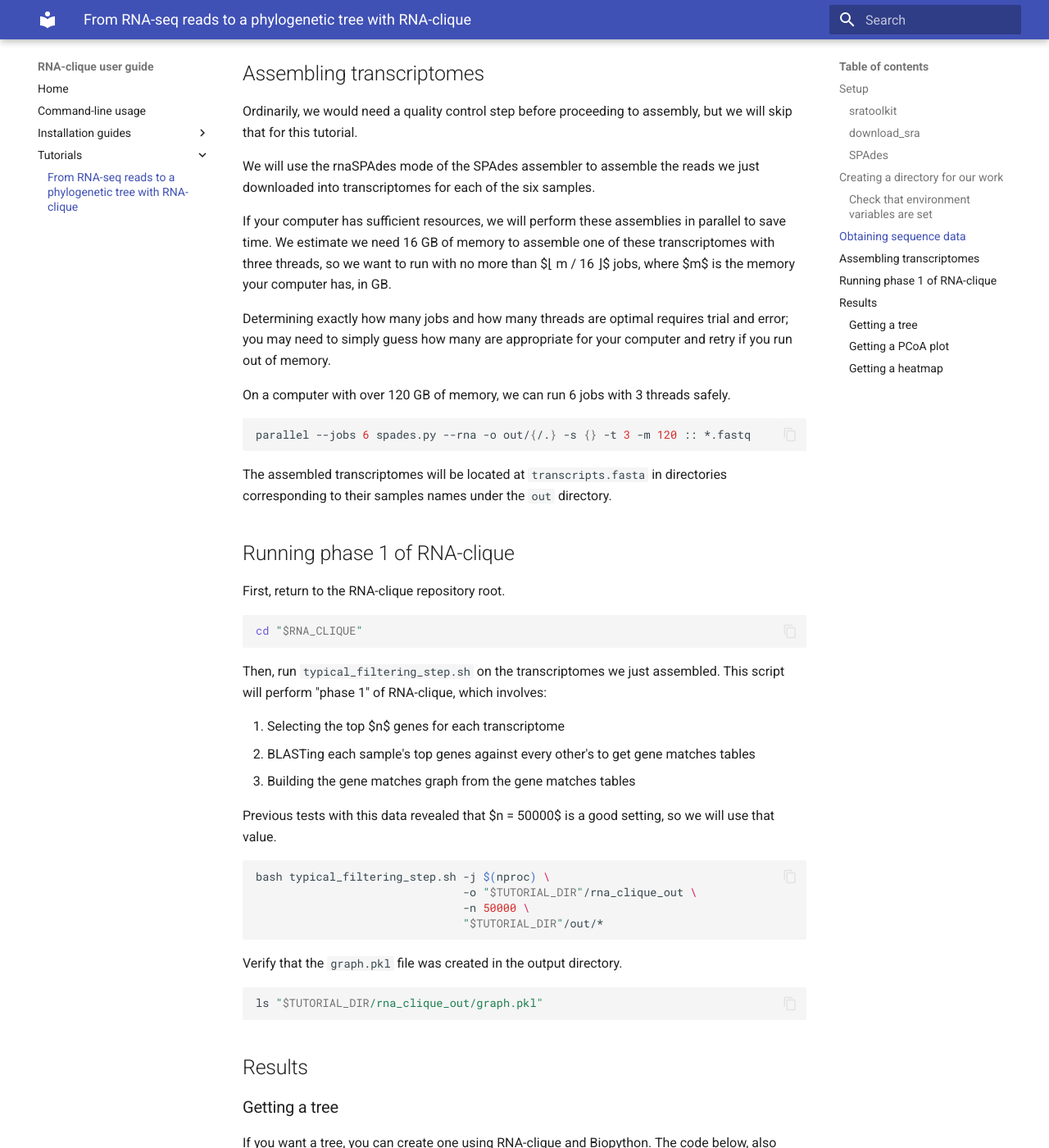
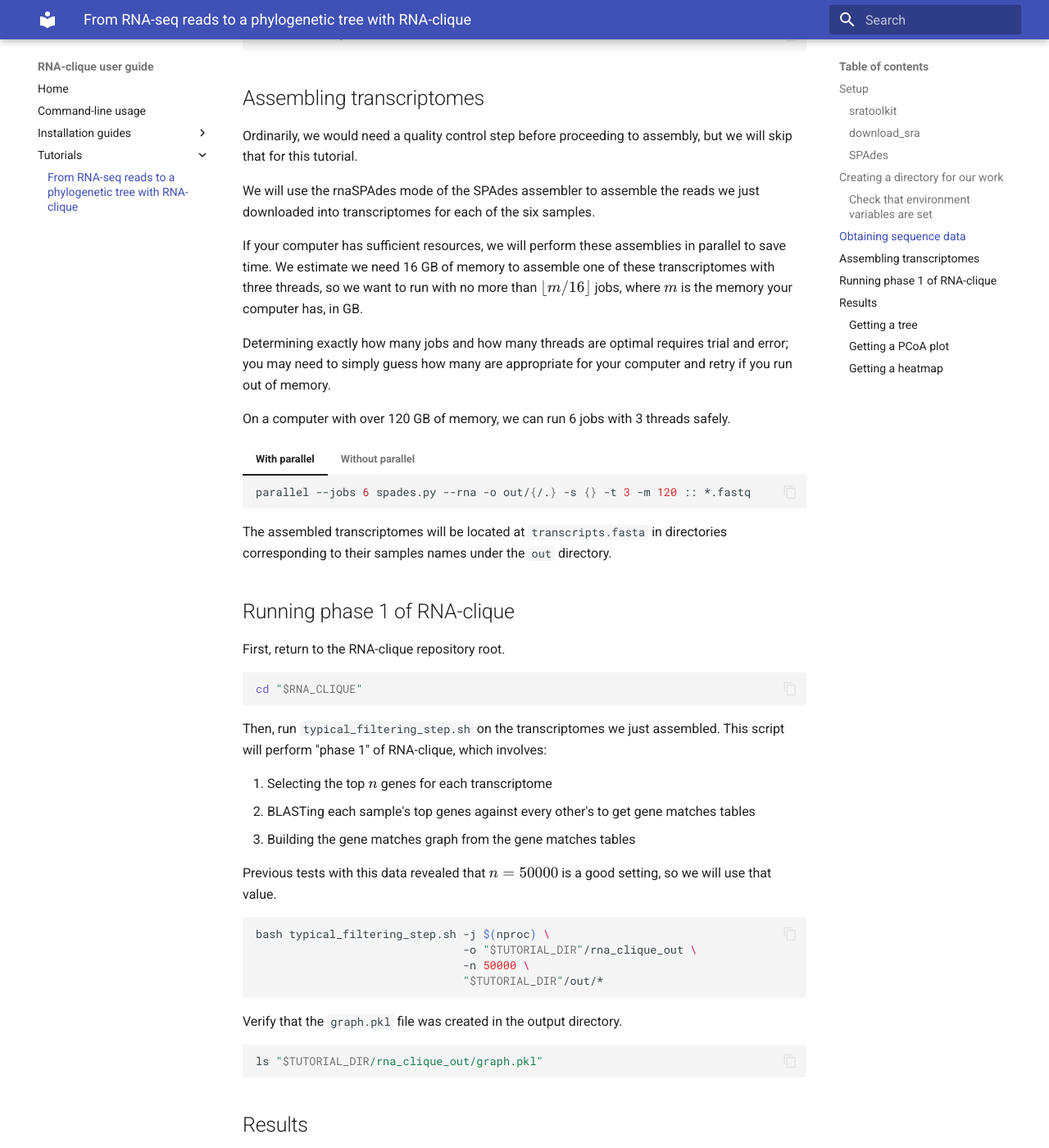
Before and after one commit to actapia/rna_clique, an MkDocs documentation site: the page built from docs/tutorials/reads2tree/README.md, in a window 1280 px wide and 1400 px high, scrolled down 3582 px. Shown: the whole window at 82% size. Built offline with MkDocs 1.6.1 and Material for MkDocs 9.7.7, drawn with Linux system fonts in a browser that asks for light colours; some of the changed lines change nothing that is shown; some of the changed text lies outside the part shown.

Commit message:
Update reads2tree for macOS.

````diff
--- /dev/null
+++ b/docs/javascripts/mathjax.js
@@ -0,0 +1,19 @@
+window.MathJax = {
+    tex: {
+      inlineMath: [["\\(", "\\)"]],
+      displayMath: [["\\[", "\\]"]],
+      processEscapes: true,
+      processEnvironments: true
+    },
+    options: {
+      ignoreHtmlClass: ".*|",
+      processHtmlClass: "arithmatex"
+    }
+  };
+
+  document$.subscribe(() => {
+    MathJax.startup.output.clearCache()
+    MathJax.typesetClear()
+    MathJax.texReset()
+    MathJax.typesetPromise()
+  })
--- a/docs/tutorials/reads2tree/README.md
+++ b/docs/tutorials/reads2tree/README.md
@@ -25,12 +25,20 @@
 
 ### sratoolkit
 
-Download the appropriate `sratoolkit` binaries for your system. If you are using
-Ubuntu, this command should work:
+Download the appropriate `sratoolkit` binaries for your system.
 
-```bash
-wget https://ftp-trace.ncbi.nlm.nih.gov/sra/sdk/current/sratoolkit.current-ubuntu64.tar.gz
-```
+=== "Ubuntu"
+	```bash
+	wget https://ftp-trace.ncbi.nlm.nih.gov/sra/sdk/current/sratoolkit.current-ubuntu64.tar.gz
+	```
+=== "macOS (Intel)"
+	```zsh
+	curl -L -O https://ftp-trace.ncbi.nlm.nih.gov/sra/sdk/current/sratoolkit.current-mac64.tar.gz
+	```
+=== "macOS (Apple Silicon)"
+	```
+	curl -L -O https://ftp-trace.ncbi.nlm.nih.gov/sra/sdk/current/sratoolkit.current-mac-arm64.tar.gz
+	```
 
 Then, extract the downloaded tar file.
 
@@ -73,12 +81,17 @@
 
 ### SPAdes
 
-Download the SPAdes assembler. As of this writing, 3.15.5 is the newest
-version. To download for Linux:
+Download the SPAdes assembler. As of this writing, 4.0.0 is the newest
+version.
 
-```bash
-wget https://github.com/ablab/spades/releases/download/v3.15.5/SPAdes-3.15.5-Linux.tar.gz
-```
+=== "Ubuntu"
+	```bash
+	wget https://github.com/ablab/spades/releases/download/v4.0.0/SPAdes-4.0.0-Linux.tar.gz
+	```
+=== "macOS"
+	```zsh
+	curl -L -O https://github.com/ablab/spades/releases/download/v4.0.0/SPAdes-4.0.0-Darwin-$(uname -m).tar.gz
+	```
 
 Extract the archive:
 
@@ -162,7 +175,7 @@
 
 ```bash
 cut -d, -f1 "$RNA_CLIQUE/docs/tutorials/reads2tree/tall_fescue_accs.csv" | \
-	download_sra.sh -j $(nproc) -r
+	download_sra.sh -j 0 -r
 ```
 
 Verify that the FASTQ files have been extracted.
@@ -192,9 +205,18 @@
 On a computer with over 120 GB of memory, we can run 6 jobs with 3 threads
 safely.
 
-```bash
-parallel --jobs 6 spades.py --rna -o out/{/.} -s {} -t 3 -m 120 :: *.fastq
-```
+=== "With parallel"
+	```bash
+	parallel --jobs 6 spades.py --rna -o out/{/.} -s {} -t 3 -m 120 :: *.fastq
+	```
+=== "Without parallel"
+	```bash
+	for f in *.fastq; do
+		b="$(basename "$f")";
+		fn="${b%%.*}";
+		spades.py --rna -o "out/$fn" -s "$f" -t 3 -m 120;
+	done
+	```
 
 The assembled transcriptomes will be located at `transcripts.fasta` in
 directories corresponding to their samples names under the `out` directory.
--- a/mkdocs.yml
+++ b/mkdocs.yml
@@ -14,6 +14,13 @@
   - pymdownx.inlinehilite
   - pymdownx.snippets
   - pymdownx.superfences
+  - pymdownx.tabbed:
+      alternate_style: true
+  - pymdownx.arithmatex:
+      generic: true
+extra_javascript:
+  - javascripts/mathjax.js
+  - https://unpkg.com/mathjax@3/es5/tex-mml-chtml.js
 theme:
     name: material
     features:
````
